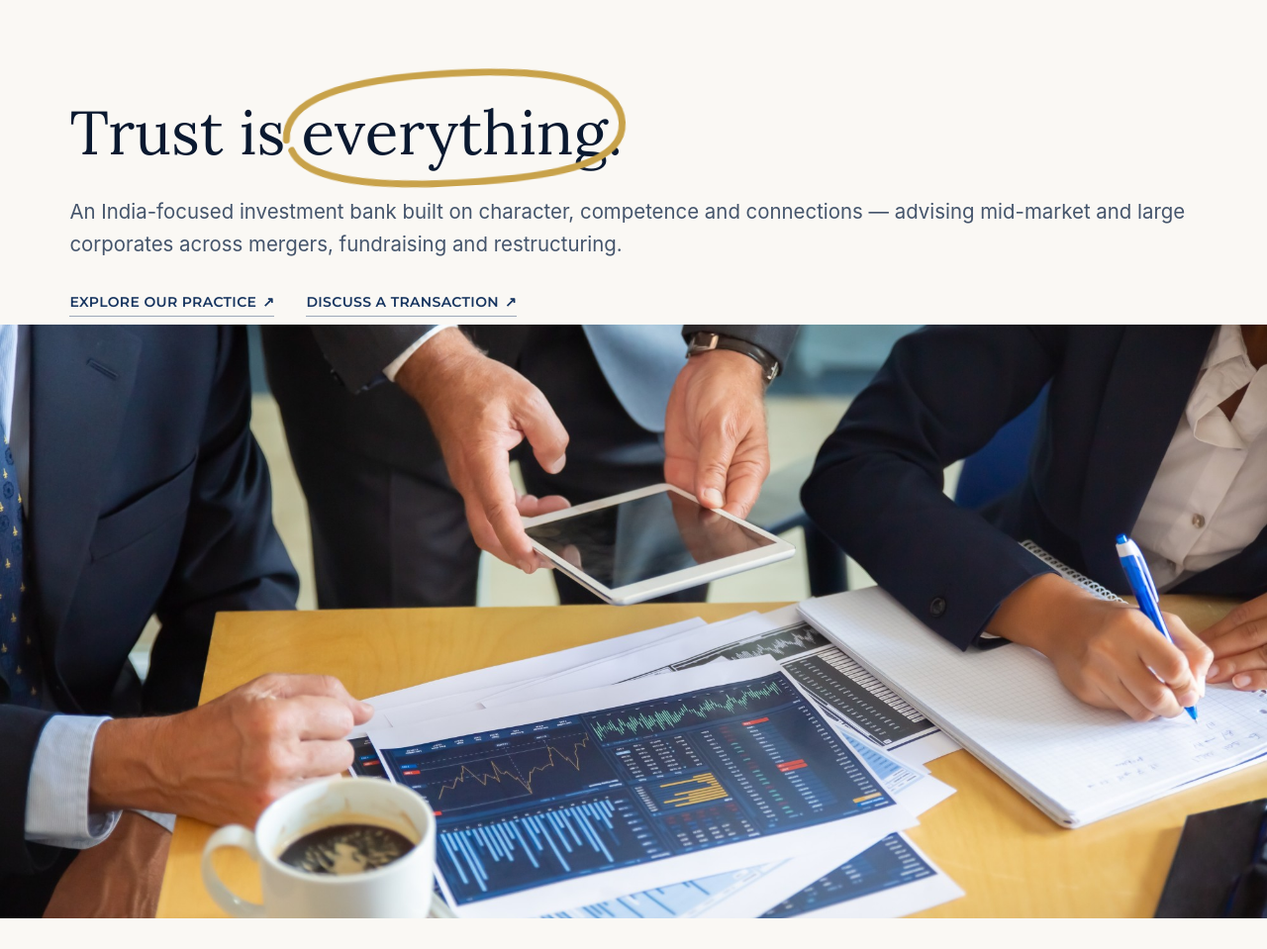
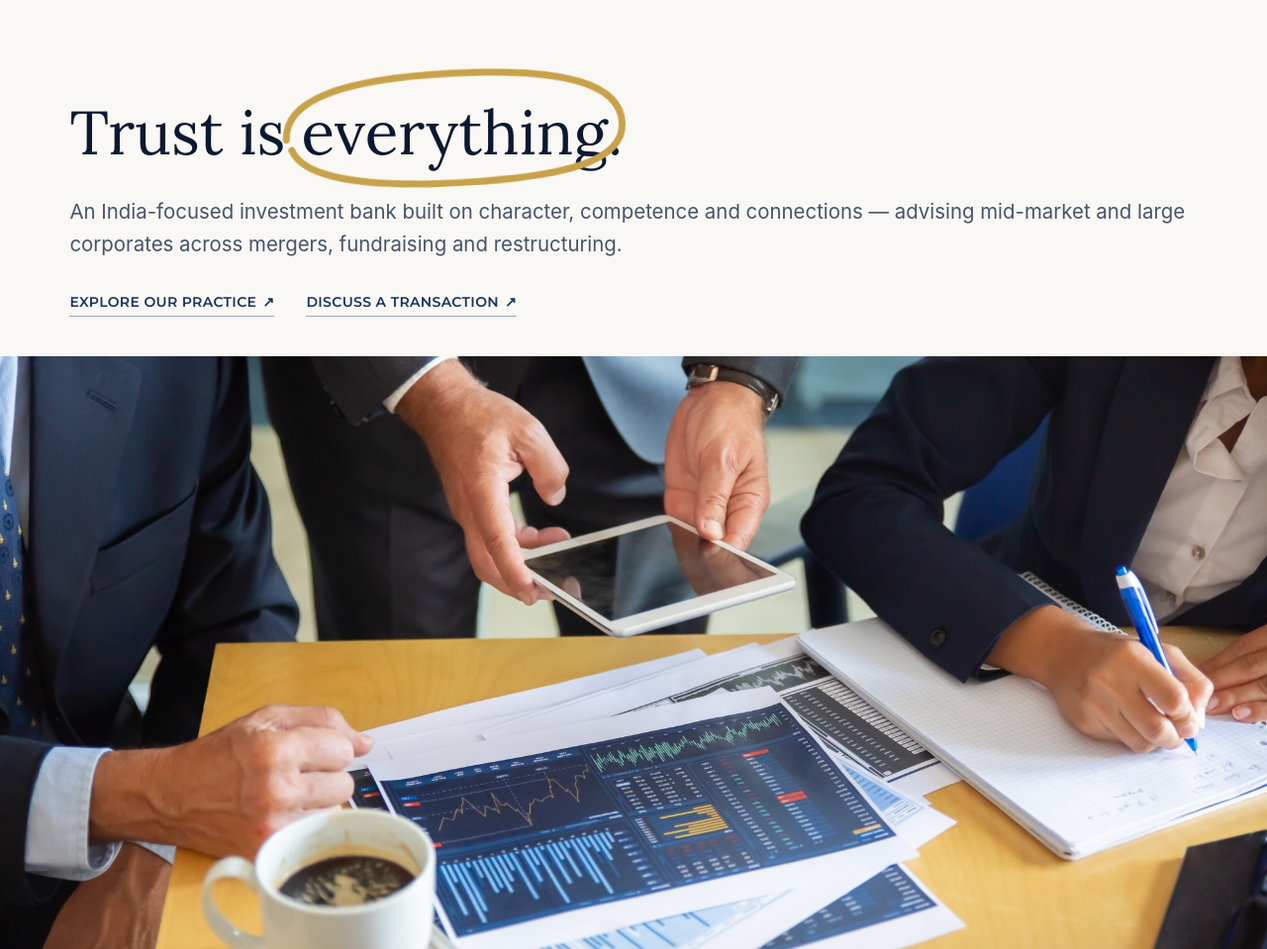
Before and after one commit to yashmathur302/AM, a Laravel app: page / in a window 1280 px wide; the page is wider, and only the part inside the window is pictured. Shown: the part 82-1041 px from the top of that part at 99% size. Run offline with Laravel 12, Linux system fonts and the light colour scheme; data comes from the database, SQL or seed files in the repository; data that the repository does not hold is empty; style sheets or scripts are compiled from the project's sources; parts of the project's set-up code (start-up, migrations or seed data) failed here and were passed over.

Commit message:
Restore visible gap between hero CTAs and banner (was reduced to near-zero)

```diff
--- a/resources/views/components/home/hero-reveal.blade.php
+++ b/resources/views/components/home/hero-reveal.blade.php
@@ -2,7 +2,7 @@
      a full-width feature image with a one-time scroll-triggered zoom + fade
      reveal (matches the reference template's .anim-zoomin behavior). --}}
 <section class="bg-cream-50">
-    <div class="pt-16 pb-1 lg:pt-24 lg:pb-2">
+    <div class="pt-16 pb-6 lg:pt-24 lg:pb-10">
         <div class="w-full px-[5.5%]">
             <h1 data-hero-heading class="font-banner font-normal leading-tight text-navy-900 text-[clamp(2rem,1.26rem_+_3.27vw,6.5rem)] whitespace-nowrap">
                 Trust is <span class="relative inline-block">everything<svg class="circle-underline -rotate-3 pointer-events-none absolute -inset-x-6 -inset-y-5 sm:-inset-x-9 sm:-inset-y-7 text-gold-500" viewBox="0 0 220 70" preserveAspectRatio="none" aria-hidden="true"><path d="M 12,38 C 12,15 45,4 110,4 C 178,4 208,16 208,38 C 208,60 175,68 110,68 C 48,68 15,58 14,40 C 13,34 15,30 20,28" fill="none" stroke="currentColor" stroke-width="4" stroke-linecap="round" stroke-linejoin="round" /></svg></span>.
```
